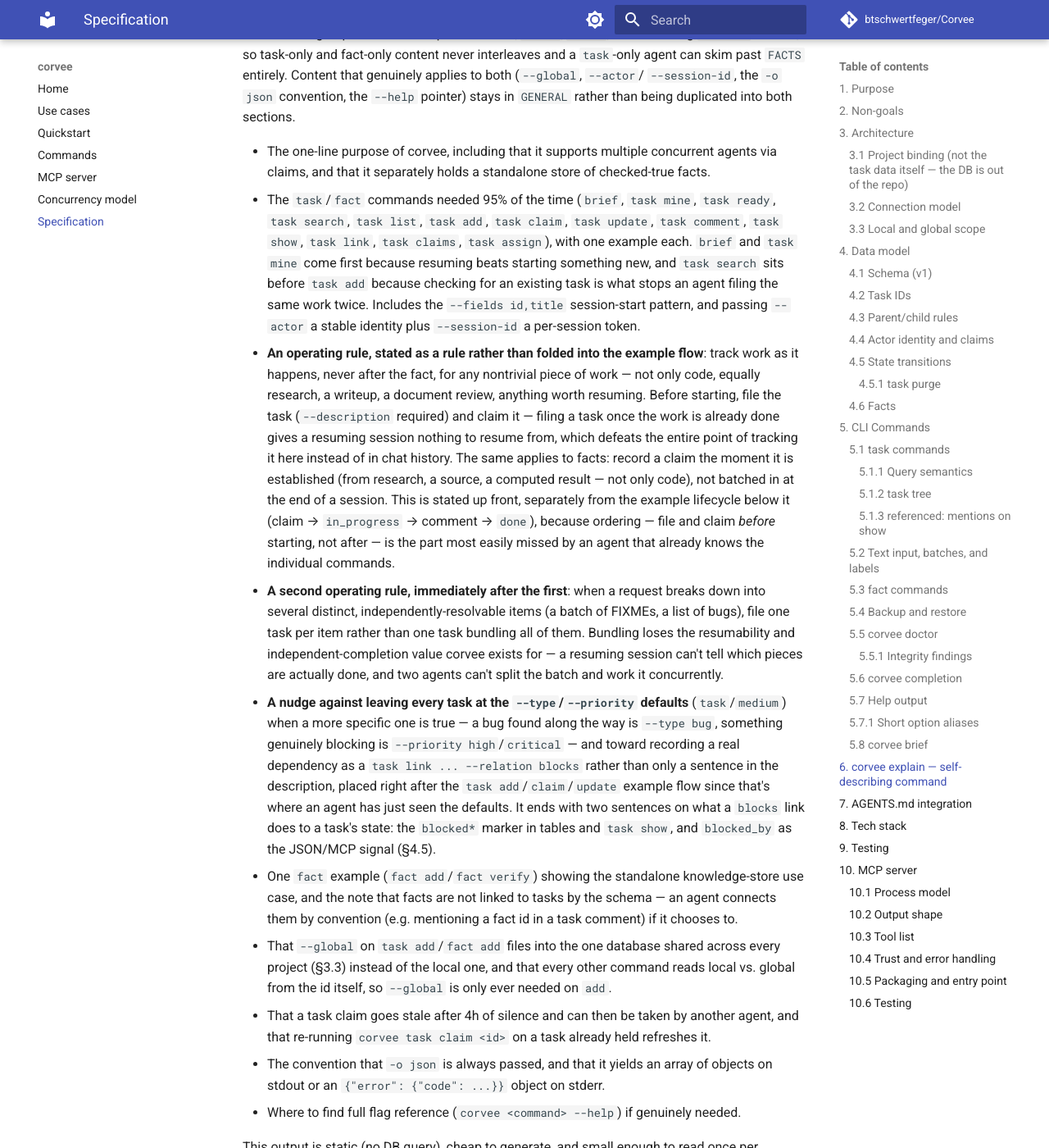
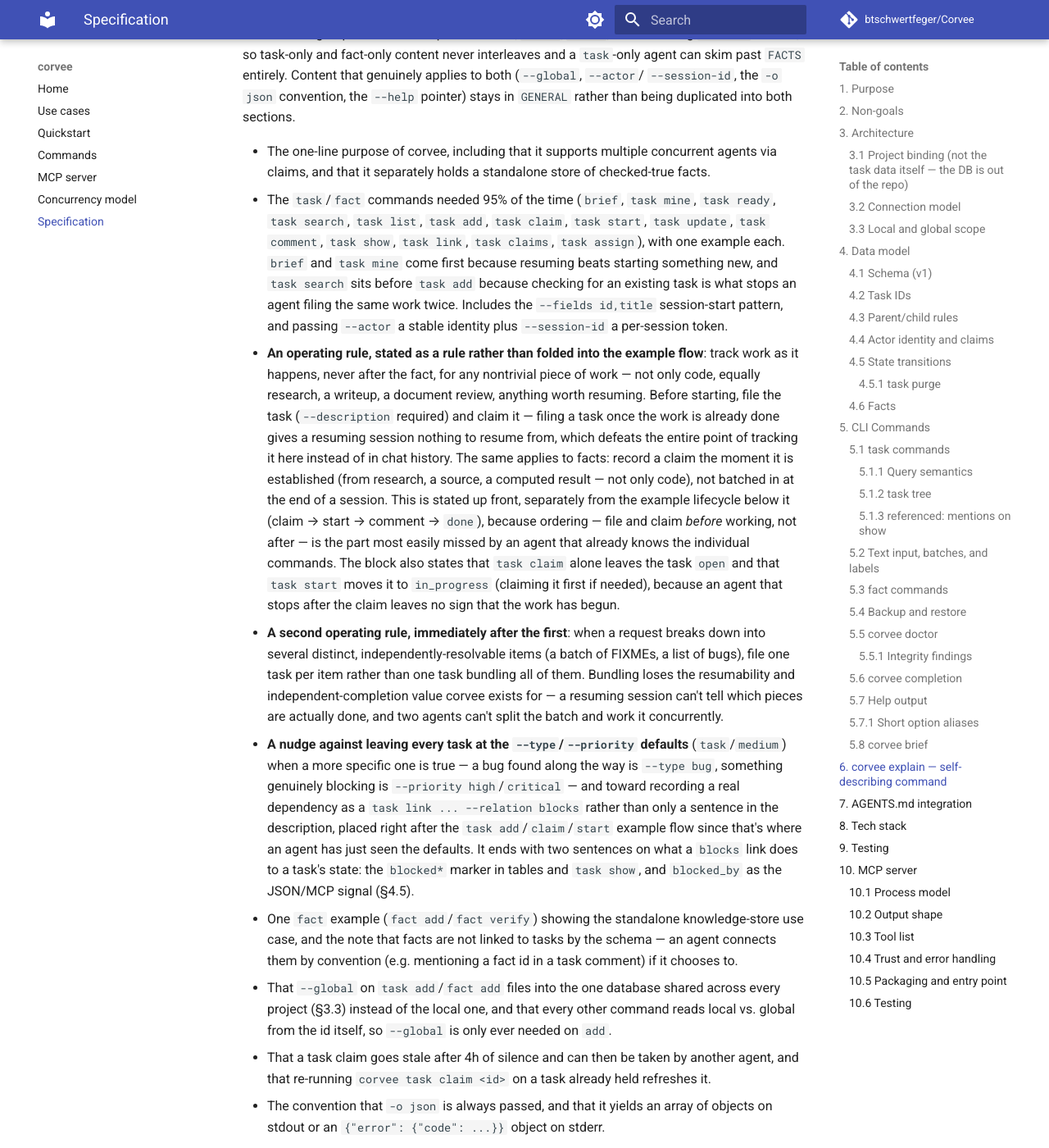
Before and after one commit to btschwertfeger/Corvee, an MkDocs documentation site: the page built from docs/spec.md, in a window 1280 px wide and 1400 px high, scrolled down 37589 px. Shown: the whole window at 82% size. Built offline with MkDocs 1.6.1 and Material for MkDocs 9.7.7, drawn with Linux system fonts in a browser that asks for light colours; comment, search, counter and statistics services are not loaded; some of the changed text lies outside the part shown.

Commit message:
Teach task start in explain and drop "start" from claim help (#76)

```diff
--- a/docs/spec.md
+++ b/docs/spec.md
@@ -1755,8 +1755,8 @@ Content that genuinely applies to both (`--global`, `--actor`/
   store of checked-true facts.
 - The `task`/`fact` commands needed 95% of the time (`brief`, `task mine`,
   `task ready`, `task search`, `task list`, `task add`, `task claim`, `task
-  update`, `task comment`, `task show`, `task link`, `task claims`, `task
-  assign`), with one example each. `brief` and `task mine` come first
+  start`, `task update`, `task comment`, `task show`, `task link`, `task
+  claims`, `task assign`), with one example each. `brief` and `task mine` come first
   because resuming beats starting something new, and `task
   search` sits before `task add` because checking for an existing task is
   what stops an agent filing the same work twice. Includes the `--fields
@@ -1772,10 +1772,13 @@ Content that genuinely applies to both (`--global`, `--actor`/
   The same applies to facts: record a claim the moment it is established
   (from research, a source, a computed result — not only code), not
   batched in at the end of a session. This is stated up front, separately
-  from the example lifecycle below it (claim → `in_progress` → comment →
-  `done`), because ordering — file and claim *before* starting, not
-  after — is the part most easily missed by an agent that already knows
-  the individual commands.
+  from the example lifecycle below it (claim → start → comment → `done`),
+  because ordering — file and claim *before* working, not after — is the
+  part most easily missed by an agent that already knows the individual
+  commands. The block also states that `task claim` alone leaves the task
+  `open` and that `task start` moves it to `in_progress` (claiming it first
+  if needed), because an agent that stops after the claim leaves no sign
+  that the work has begun.
 - **A second operating rule, immediately after the first**: when a
   request breaks down into several distinct, independently-resolvable
   items (a batch of FIXMEs, a list of bugs), file one task per item
@@ -1788,7 +1791,7 @@ Content that genuinely applies to both (`--global`, `--actor`/
   found along the way is `--type bug`, something genuinely blocking is
   `--priority high`/`critical` — and toward recording a real dependency
   as a `task link ... --relation blocks` rather than only a sentence in
-  the description, placed right after the `task add`/`claim`/`update`
+  the description, placed right after the `task add`/`claim`/`start`
   example flow since that's where an agent has just seen the defaults.
   It ends with two sentences on what a `blocks` link does to a task's
   state: the `blocked*` marker in tables and `task show`, and `blocked_by`
```
Also changed, not shown: other parts of docs/spec.md (+1 -1 lines), docs/quickstart.md (+2 -2 lines), 3 other files.
